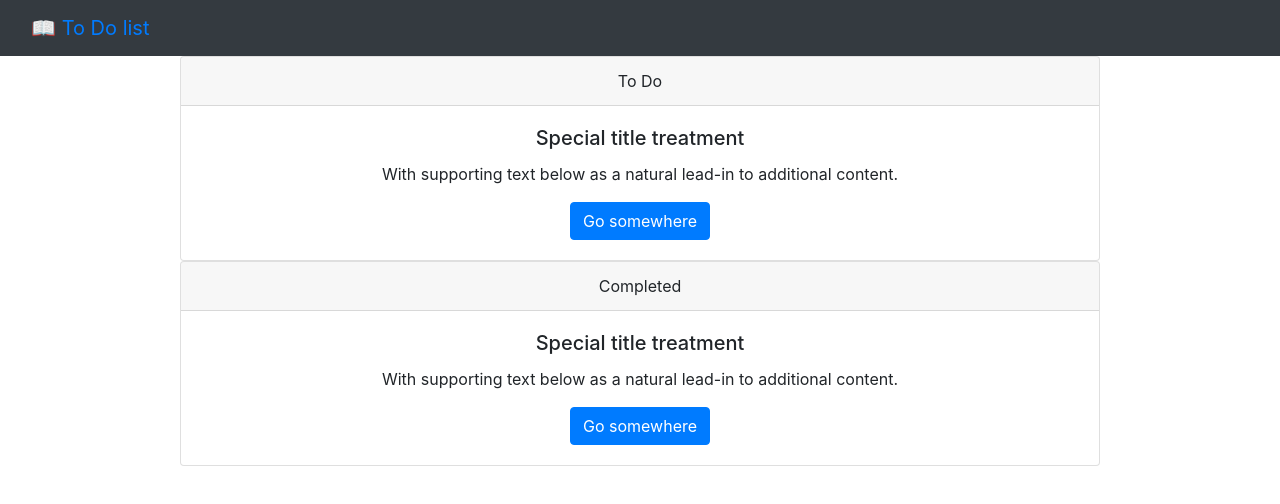
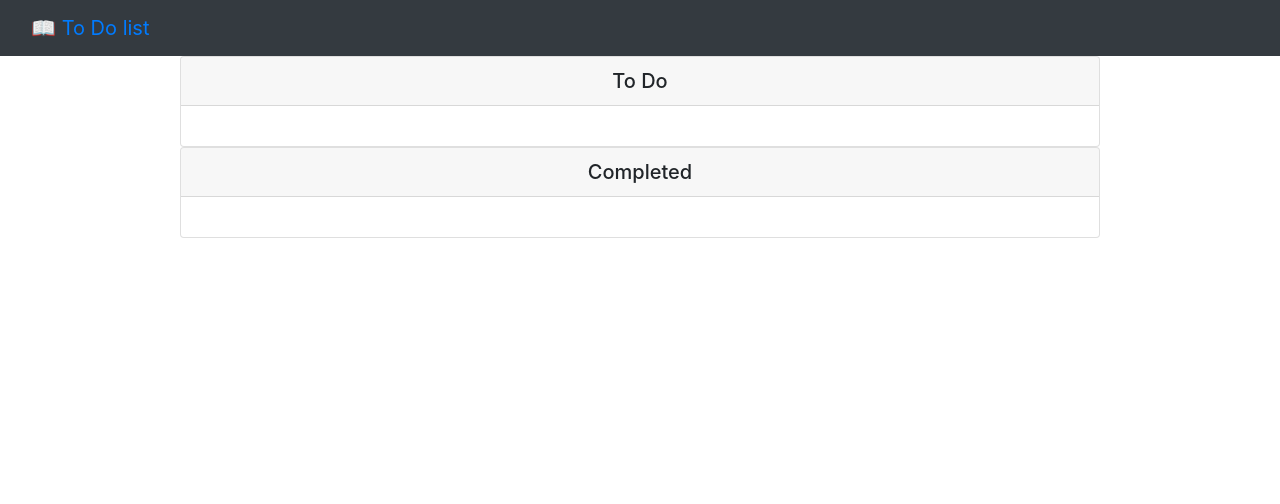
Before and after one commit to AroParada/ListRefresh, a plain HTML site: page todo.html in a window 1280 px wide. Drawn offline with nearby package versions, Linux system fonts and the light colour scheme.

Commit message:
cleaned up cards

```diff
--- a/todo.html
+++ b/todo.html
@@ -22,23 +22,15 @@
         <div class="col"></div>
         <div class="col-10">
           <div class="card text-center">
-      <div class="card-header">To Do</div>
+            <h5 class="card-header">To Do</h5>
             <div class="card-body">
-        <h5 class="card-title">Special title treatment</h5>
-        <p class="card-text">
-          With supporting text below as a natural lead-in to additional content.
-        </p>
-        <a href="#" class="btn btn-primary">Go somewhere</a>
+              <p class="card-text"></p>
             </div>
           </div>
           <div class="card text-center">
-      <div class="card-header">Completed</div>
+            <h5 class="card-header">Completed</h5>
             <div class="card-body">
-        <h5 class="card-title">Special title treatment</h5>
-        <p class="card-text">
-          With supporting text below as a natural lead-in to additional content.
-        </p>
-        <a href="#" class="btn btn-primary">Go somewhere</a>
+              <p class="card-text"></p>
             </div>
           </div>
         </div>
```
Lines whose indentation alone changed are shown as unchanged.
